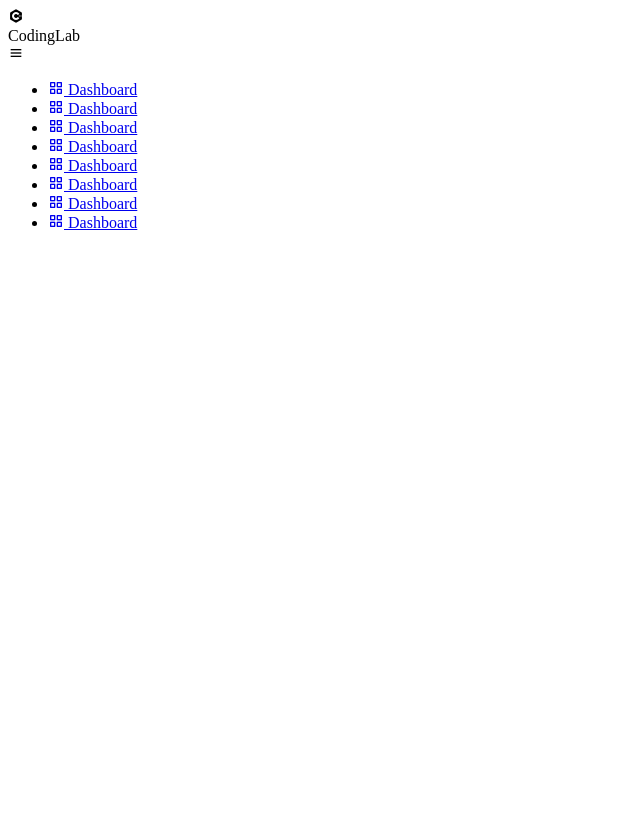
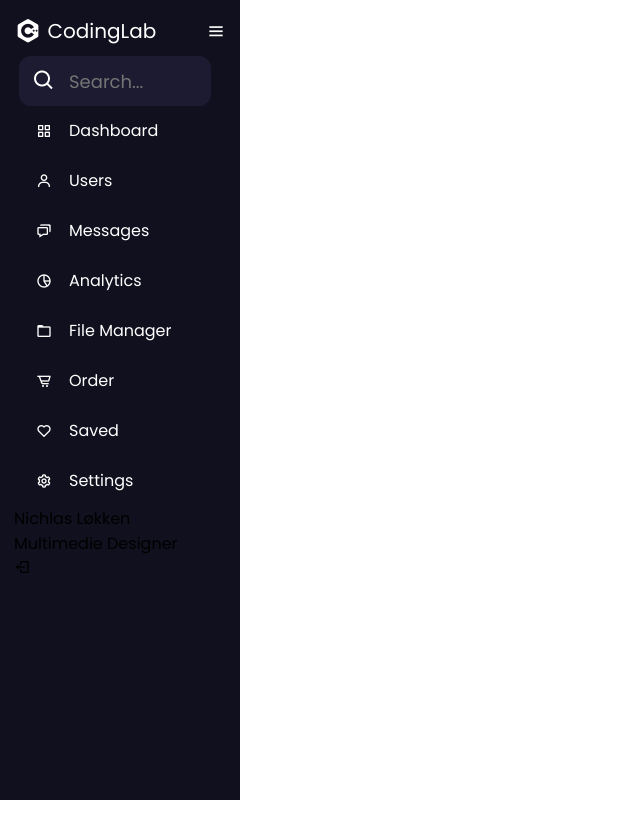
Before and after one commit to Booflame/Sidebar, a plain HTML site: page index.html in a window 1280 px wide. Shown: the whole page, without its empty margins (0-640 px from the left). Drawn offline with nearby package versions, Linux system fonts and the light colour scheme.

Commit message:
searchbox og stylede menu

```diff
--- a/index.html
+++ b/index.html
@@ -20,10 +20,8 @@
         </div>
         <ul>
             <li>
-                <a href="#">
-                    <i class='bx bx-grid-alt' ></i>
-                    <span class="links_name">Dashboard</span>
-                </a>
+                <i class='bx bx-search' ></i>
+                <input type="text" placeholder="Search...">
             </li>
             <!-- <span class="tooltip">Dashboard</span> -->
             <li>
@@ -35,47 +33,66 @@
             <!-- <span class="tooltip">Dashboard</span> -->
             <li>
                 <a href="#">
-                    <i class='bx bx-grid-alt' ></i>
-                    <span class="links_name">Dashboard</span>
+                    <i class='bx bx-user' ></i>
+                    <span class="links_name">Users</span>
                 </a>
             </li>
             <!-- <span class="tooltip">Dashboard</span> -->
             <li>
                 <a href="#">
-                    <i class='bx bx-grid-alt' ></i>
-                    <span class="links_name">Dashboard</span>
+                    <i class='bx bx-chat' ></i>
+                    <span class="links_name">Messages</span>
                 </a>
             </li>
             <!-- <span class="tooltip">Dashboard</span> -->
             <li>
                 <a href="#">
-                    <i class='bx bx-grid-alt' ></i>
-                    <span class="links_name">Dashboard</span>
+                    <i class='bx bx-pie-chart-alt-2' ></i>
+                    <span class="links_name">Analytics</span>
                 </a>
             </li>
             <!-- <span class="tooltip">Dashboard</span> -->
             <li>
                 <a href="#">
-                    <i class='bx bx-grid-alt' ></i>
-                    <span class="links_name">Dashboard</span>
+                    <i class='bx bx-folder' ></i>
+                    <span class="links_name">File Manager</span>
                 </a>
             </li>
             <!-- <span class="tooltip">Dashboard</span> -->
             <li>
                 <a href="#">
-                    <i class='bx bx-grid-alt' ></i>
-                    <span class="links_name">Dashboard</span>
+                    <i class='bx bx-cart-alt' ></i>
+                    <span class="links_name">Order</span>
                 </a>
             </li>
             <!-- <span class="tooltip">Dashboard</span> -->
             <li>
                 <a href="#">
-                    <i class='bx bx-grid-alt' ></i>
-                    <span class="links_name">Dashboard</span>
+                    <i class='bx bx-heart' ></i>
+                    <span class="links_name">Saved</span>
+                </a>
+            </li>
+            <!-- <span class="tooltip">Dashboard</span> -->
+            <li>
+                <a href="#">
+                    <i class='bx bx-cog' ></i>
+                    <span class="links_name">Settings</span>
                 </a>
             </li>
             <!-- <span class="tooltip">Dashboard</span> -->
         </ul>
+        <div class="profile_config">
+            <div class="profile">
+                <div class="profile_details">
+                    <!-- <img src="" alt=""> -->
+                    <div class="name_job">
+                        <div class="name">Nichlas Løkken</div>
+                        <div class="job">Multimedie Designer</div>
+                    </div>
+                </div>
+                <i class='bx bx-log-out' ></i>
+            </div>
+        </div>
     </div>
 </body>
 </html>
--- /dev/null
+++ b/scss/abstracts/_variables.scss
@@ -0,0 +1,8 @@
+@import url('https://fonts.googleapis.com/css2?family=Poppins:wght@200;300;400;500;600;700;800&display=swap');
+
+$font: 'Poppins', sans-serif;
+
+
+$icon-dimension: 50px;
+$icon-color: hsl(0, 0%, 100%);
+$bg-color: hsl(245, 29%, 9%);
--- /dev/null
+++ b/scss/layout/_layout.scss
@@ -0,0 +1,118 @@
+
+*{
+    margin: 0;
+    padding: 0;
+    box-sizing: border-box;
+    font-family: $font;
+}
+
+body{
+    position: relative;
+    min-height: 100vh;
+    width: 100%;
+    overflow: hidden;
+}
+.sidebar{
+    position: fixed;
+    top: 0;
+    left: 0;
+    height: 100%;
+    width: 240px;
+    background-color: $bg-color;
+    padding: 6px 14px;
+
+    .logo_content{
+
+
+        .logo{
+            color: $icon-color;
+            display: flex;
+            height: $icon-dimension;
+            width: 100%;
+            align-items: center;
+
+            i{
+                // font-size: 28px;
+                font-size: 1.75rem;
+                // margin-right: 5px;
+                margin-right: 0.2em;
+            }
+            .logo_name{
+                // font-size: 20px;
+                font-size: 1.25rem;
+                font-weight: 400;
+            }
+        }
+    }
+    #btn{
+        position: absolute;
+        color: $icon-color;
+        left: 90%;
+        top: 6px;
+        font-size: 1.25rem;
+        height: $icon-dimension;
+        width: $icon-dimension;
+        line-height: $icon-dimension;
+        text-align: center;
+        transform: translateX(-50%);
+    }
+    ul{
+        margin-right: 1.25rem;
+
+        li{
+            position: relative;
+            height: $icon-dimension;
+            width: 100%;
+            line-height: $icon-dimension;
+            margin: 0 5px;
+            list-style: none;
+
+            input{
+                position: absolute;
+                color: $icon-color;
+                left: 0;
+                top: 0;
+                height: 100%;
+                width: 100%;
+                background-color: #1d1b31;
+                border-radius: 12px;
+                outline: none;
+                border: none;
+                padding-left: $icon-dimension;
+                font-size: 1.125rem;
+            }
+            .bx-search{
+                position: absolute;
+                color: $icon-color;
+                font-size: 1.5rem;
+                z-index: 9;
+            }
+
+            i{
+                height: $icon-dimension;
+                min-width: $icon-dimension;
+                line-height: $icon-dimension;
+                border-radius: 12px;
+                text-align: center;
+            }
+
+            a{
+                color: $icon-color;
+                display: flex;
+                align-items: center;
+                text-decoration: none;
+                border-radius: 12px;
+                transition-property: color, background-color;
+                transition-duration: 400ms;
+                transition-timing-function: ease;
+
+
+                &:hover{
+                    color: $bg-color;
+                    background-color: $icon-color;
+
+                }
+            }
+        }
+    }
+}
--- a/scss/style.scss
+++ b/scss/style.scss
@@ -1,3 +1,8 @@
-body{
-    height: 100vh;
-}
+
+// ABSTRACTS
+
+@import "abstracts/variables";
+
+// LAYOUT
+
+@import "layout/layout";
```
Also changed, not shown: css/style.css.
